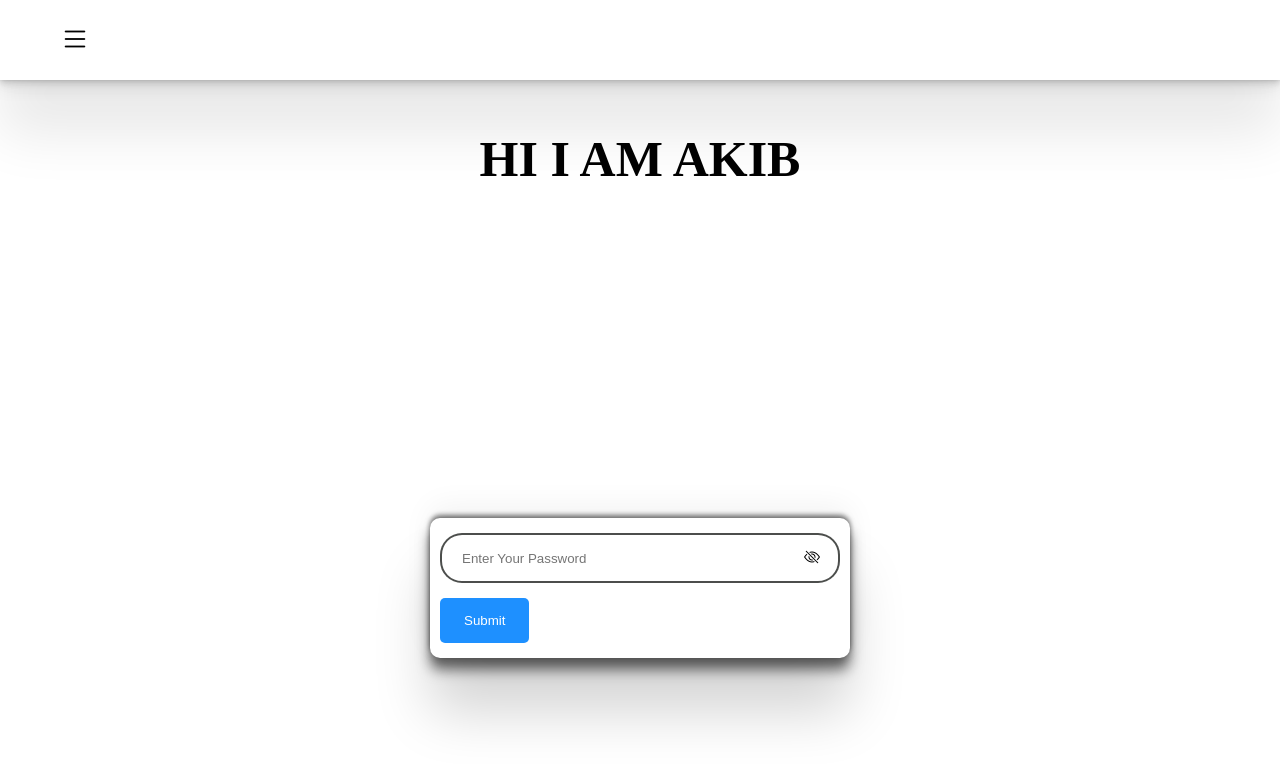
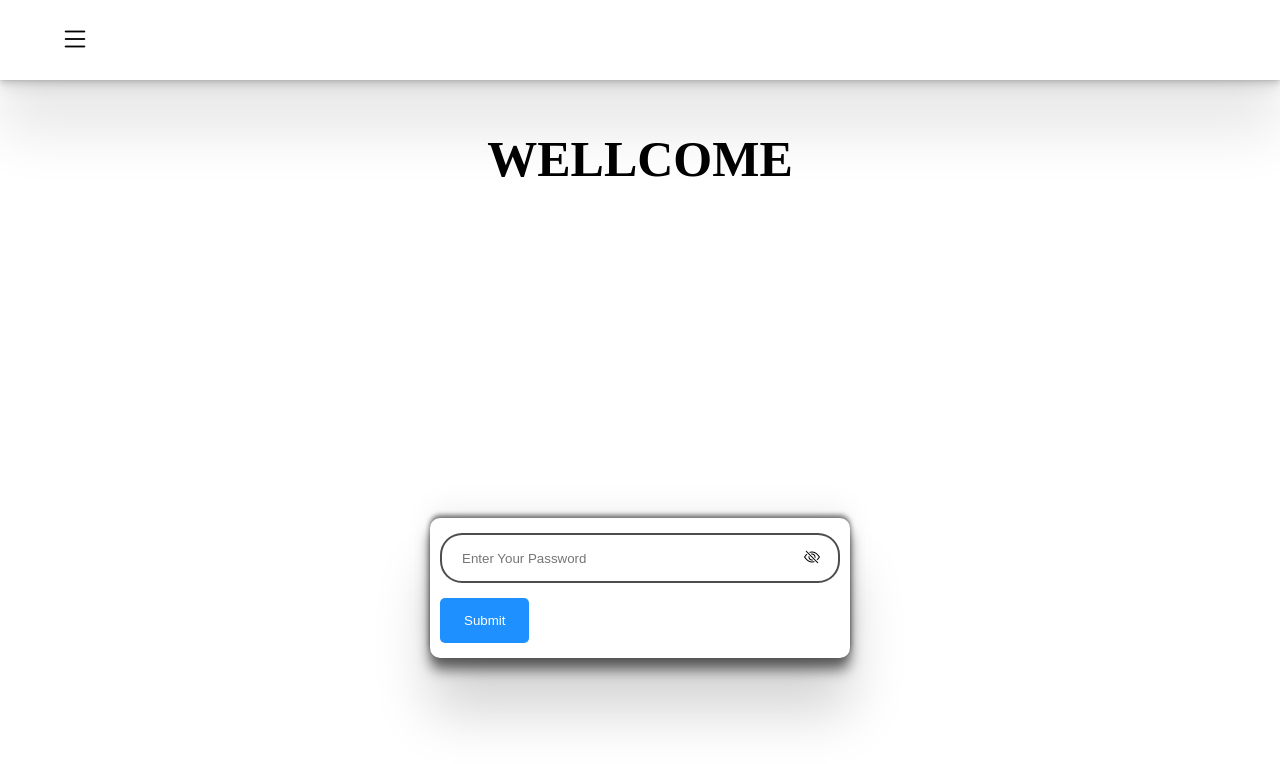
Before and after one commit to ShahriarAkib37/custom-menu, a plain HTML site: page index.html in a window 1280 px wide. Drawn offline with nearby package versions, Linux system fonts and the light colour scheme.

Commit message:
Add files via upload

```diff
--- a/index.html
+++ b/index.html
@@ -41,7 +41,7 @@
     <!-- navbar ebds -->
 
 
-<h2 class="heading"> hi i am Akib</h2>
+<h2 class="heading"> Wellcome</h2>
 
 
     <!-- User password starts -->
```
